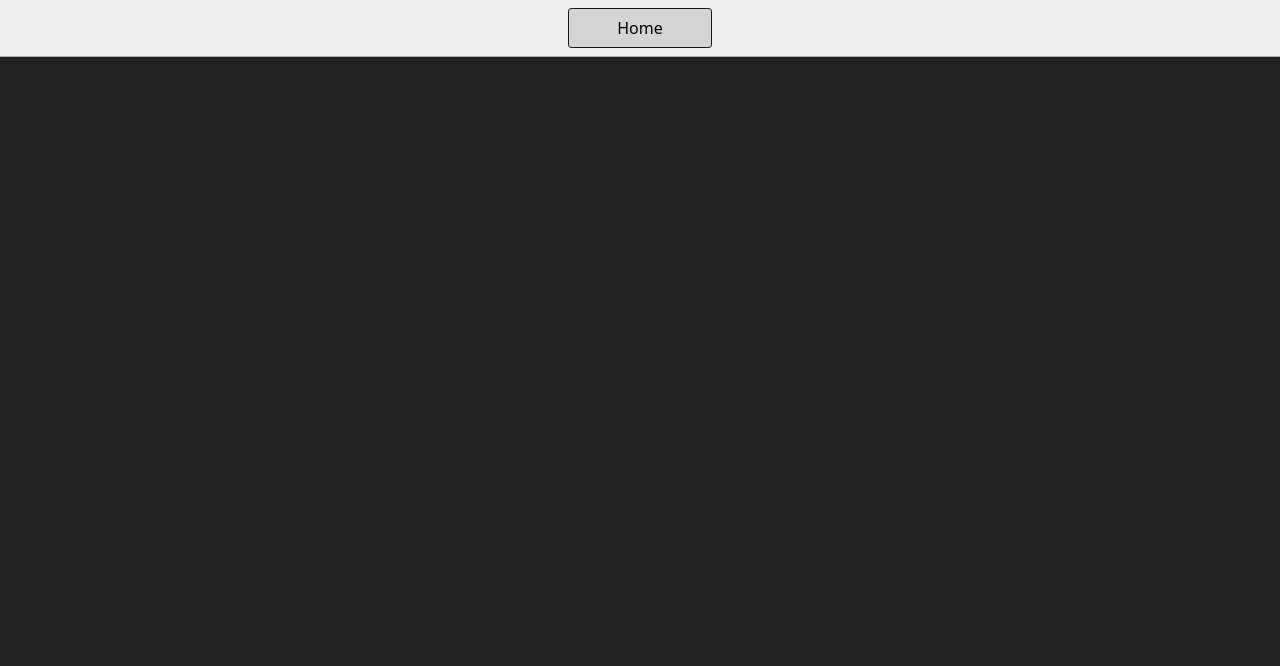
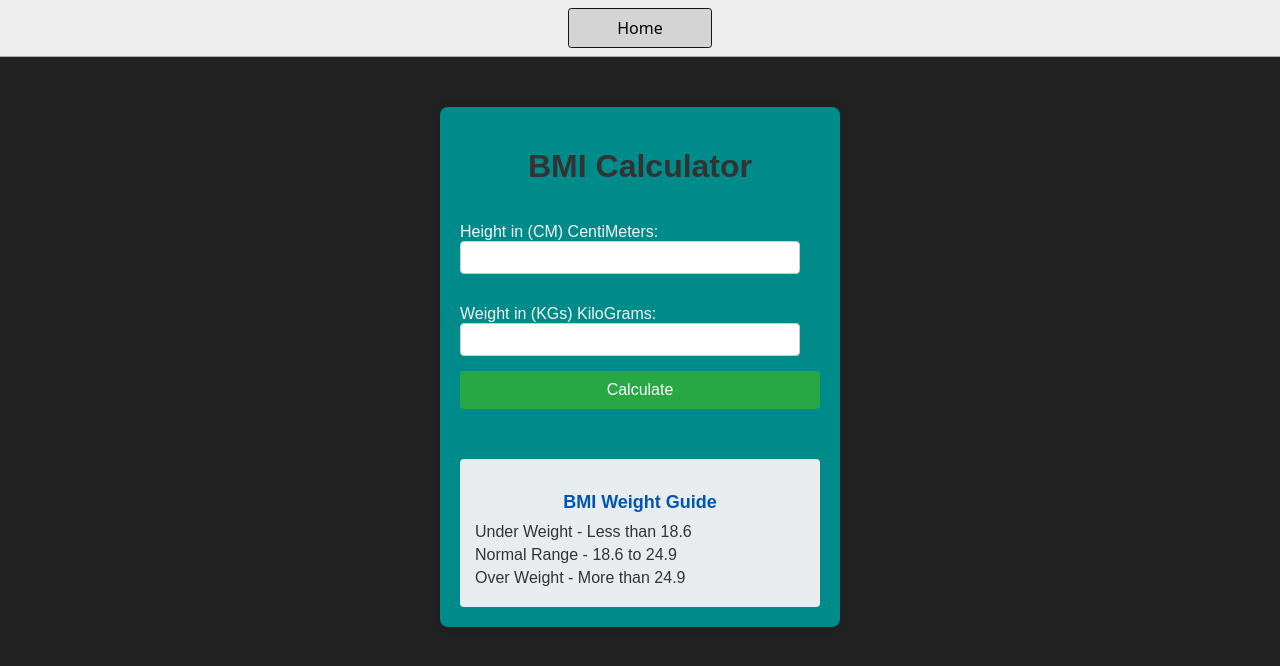
Before and after one commit to ashrutarora/js-learning, a plain HTML site: page 07_Projects/2-BMICalc/index.html in a window 1280 px wide. Drawn offline with Linux system fonts and the light colour scheme.

Commit message:
project 2

```diff
--- a/07_Projects/2-BMICalc/index.html
+++ b/07_Projects/2-BMICalc/index.html
@@ -47,10 +47,34 @@
         padding: 1rem;
       }
     </style>
+    <link rel="stylesheet" href="styles.css" />
   </head>
   <body style="background-color: #212121; color: whitesmoke">
     <nav>
       <a href="../index.html" aria-current="page">Home</a>
     </nav>
+    <div class="container">
+      <h1>BMI Calculator</h1>
+
+      <form>
+        <p>
+          <label>Height in (CM) CentiMeters: </label><input type="text" id="height" />
+        </p>
+        <p>
+          <label>Weight in (KGs) KiloGrams: </label
+          ><input type="text" id="weight" />
+        </p>
+
+        <button>Calculate</button>
+        <div id="result"></div>
+        <div id="weight-guide">
+          <h3>BMI Weight Guide</h3>
+          <p>Under Weight - Less than 18.6</p>
+          <p>Normal Range - 18.6 to 24.9</p>
+          <p>Over Weight - More than 24.9</p>
+        </div>
+      </form>
+    </div>
+    <script src="script.js"></script>
   </body>
 </html>
--- /dev/null
+++ b/07_Projects/2-BMICalc/script.js
@@ -0,0 +1,34 @@
+const form = document.querySelector("form");
+
+form.addEventListener("submit", (e) => {
+  e.preventDefault();
+
+  let height = parseInt(document.querySelector("#height").value);
+  height = height / 100;
+  const weight = parseInt(document.querySelector("#weight").value);
+
+  const result = document.querySelector("#result");
+
+  if (
+    height === "" ||
+    height < 0 ||
+    isNaN(height) ||
+    weight === "" ||
+    weight < 0 ||
+    isNaN(weight)
+  ) {
+    result.innerHTML = "Please give a valid height and weight.";
+  } else {
+    const bmi = (weight / (height * height)).toFixed(2);
+
+    if (bmi < 18.6) {
+      result.innerHTML = `<span>Your BMI is ${bmi}<br>You are Under Weight</span>`;
+    }
+    if (bmi >= 18.6 && bmi <= 24.9) {
+      result.innerHTML = `<span>Your BMI is ${bmi}<br>You are Normal</span>`;
+    }
+    if (bmi > 24.9) {
+      result.innerHTML = `<span>Your BMI is ${bmi}<br>You are Over Weight</span>`;
+    }
+  }
+});
--- /dev/null
+++ b/07_Projects/2-BMICalc/styles.css
@@ -0,0 +1,87 @@
+/* Container styling */
+.container {
+  max-width: 400px;
+  margin: 50px auto;
+  padding: 20px;
+  background-color: darkcyan;
+  border-radius: 8px;
+  box-shadow: 0 0 10px rgba(0, 0, 0, 0.1);
+  font-family: Arial, sans-serif;
+}
+
+/* Header styling */
+.container h1 {
+  text-align: center;
+  color: #333;
+}
+
+/* Form styling */
+form {
+  display: flex;
+  flex-direction: column;
+}
+
+/* Paragraph and label styling */
+form p {
+  margin-bottom: 15px;
+  font-size: 16px;
+}
+
+form label {
+  margin-right: 10px;
+}
+
+/* Input field styling */
+form input[type="text"] {
+  padding: 8px;
+  width: calc(100% - 20px);
+  border: 1px solid #ccc;
+  border-radius: 4px;
+}
+
+/* Button styling */
+form button {
+  padding: 10px 20px;
+  border: none;
+  background-color: #28a745;
+  color: #fff;
+  font-size: 16px;
+  border-radius: 4px;
+  cursor: pointer;
+  transition: background-color 0.3s ease;
+}
+
+form button:hover {
+  background-color: #218838;
+}
+
+/* Results div styling */
+#result {
+  margin-top: 20px;
+  font-size: 18px;
+  color: #333;
+  text-align: center;
+  font-size: larger;
+  font-weight: bolder;
+}
+
+/* Weight guide styling */
+#weight-guide {
+  margin-top: 30px;
+  padding: 15px;
+  background-color: #e9ecef;
+  border-radius: 4px;
+}
+
+#weight-guide h3 {
+  margin-bottom: 10px;
+  font-size: 18px;
+  color: #0056b3;
+  text-align: center;
+}
+
+#weight-guide p {
+  margin: 5px 0;
+  font-size: 16px;
+  color: #333;
+}
```
